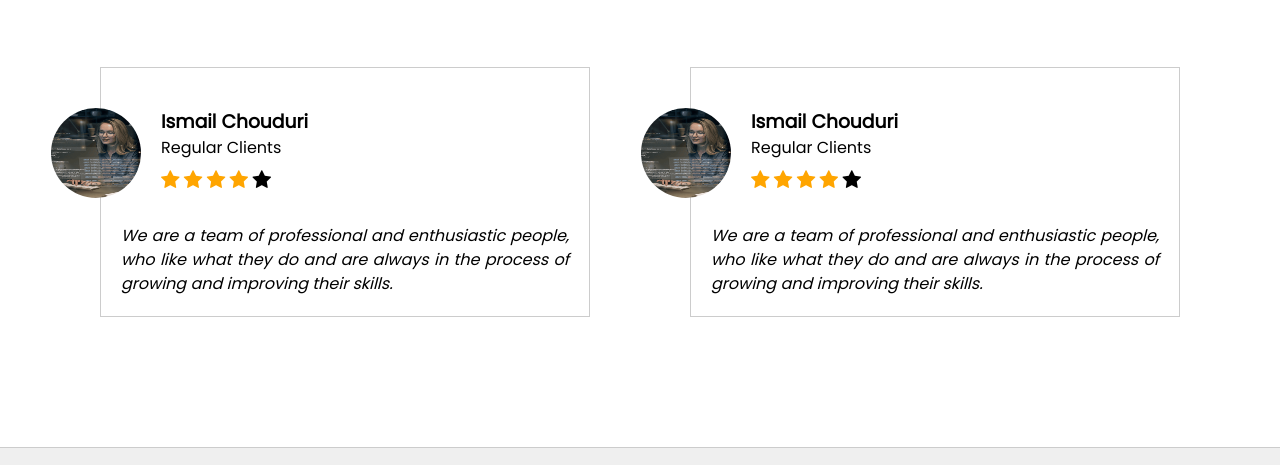
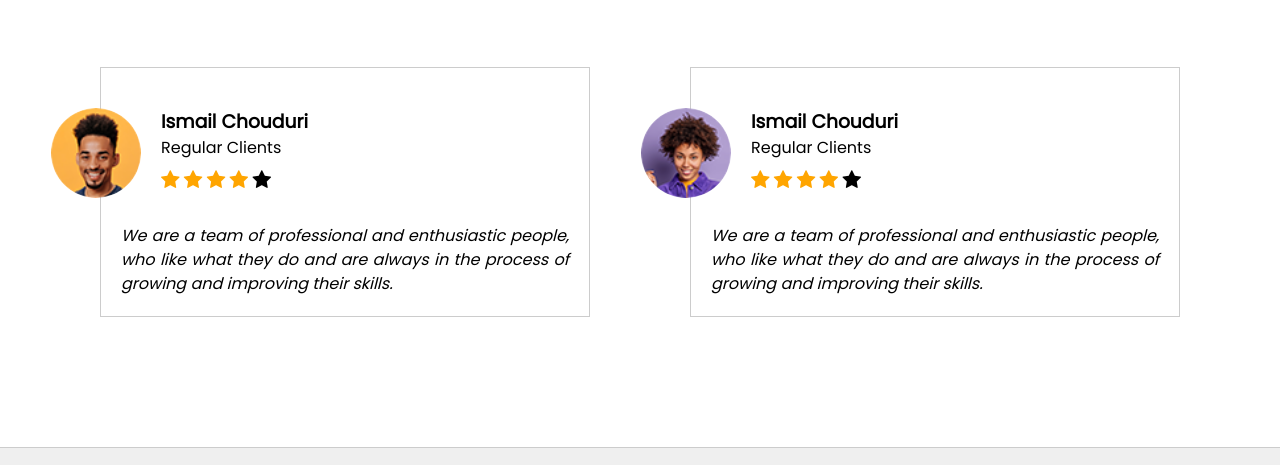
Before and after one commit to gokulakannanit/acton, a website built with Vite: page index.html in a window 1280 px wide. Shown: the part 1923-2388 px from the top of the page. Built offline with nearby package versions, Linux system fonts and the light colour scheme.

Commit message:
first commit

```diff
--- a/index.html
+++ b/index.html
@@ -160,7 +160,7 @@
       <div class="list flex_box">
         <div class="list_item">
           <div class="flex_box avatar">
-            <img src="/public/images/ab-1.png" />
+            <img src="/public/images/avatar1.png" />
             <div>
               <h3>Ismail Chouduri</h3>
               <p>Regular Clients</p>
@@ -181,7 +181,7 @@
         </div>
         <div class="list_item">
           <div class="flex_box avatar">
-            <img src="/public/images/ab-1.png" />
+            <img src="/public/images/avatar2.png" />
             <div>
               <h3>Ismail Chouduri</h3>
               <p>Regular Clients</p>
```
Also changed, not shown: public/images/avatar1.png (added), public/images/avatar2.png (added).
